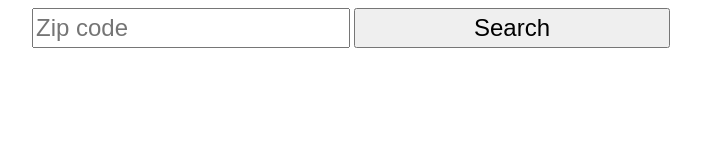
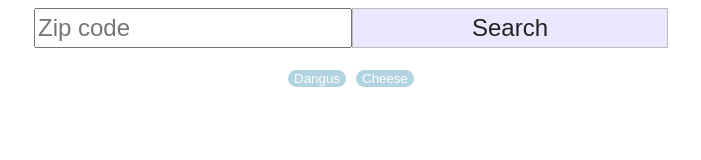
Before and after one commit to kokopelli314/find-a-farmer, a website built with webpack: page index.html in a window 1280 px wide. Shown: the whole page, without its empty margins (289-990 px from the left). Built offline with nearby package versions, Linux system fonts and the light colour scheme.

Commit message:
initial button formats

```diff
--- a/css/styles.css
+++ b/css/styles.css
@@ -1,20 +1,30 @@
+body {
+    color: #222;
+}
+
 .search-wrapper {
     height: 2.5em;
     width: 100%;
     margin: auto;
     text-align: center;
+    display: flex;
+    flex-wrap: wrap;
+    justify-content: center;
 }
-input[type="text"], button {
+input[type="text"], .big-button {
     height: 100%;
     font-size: 1.5em;
     box-sizing: border-box;
     -moz-box-sizing: border-box;
+    color: inherit;
 }
 input[type="text"] {
     max-width: 70%;
 }
-button {
+.big-button {
     width: 25%;
+    background-color: hsl(250, 90%, 95%);
+    border: 1px solid #bbb;
 }
 .more-results-wrapper {
     text-align: center;
@@ -26,10 +36,33 @@ button {
     display: inline-block;
 }
 
-.distance {
-    color: #999;
+
+.tag-toggle-wrapper {
+    display: flex;
+    flex-wrap: wrap;
+    justify-content: center;
+    margin: 20px auto;
 }
 
+.tag-toggle {
+    margin: 2px 5px;
+    background-color: hsl(197, 44%, 79%);
+    color: #fefefe;
+    border: 0;
+    border-radius: 10px;
+}
+.tag-toggle:hover {
+    background-color: hsl(198, 62%, 71%);
+}
+.tag-toggle.selected {
+    background-color: hsl(198, 62%, 61%);
+    color: #fafafa;
+}
+
+
+.distance {
+    color: #888;
+}
 
 .market-summary-wrapper {
     display: flex;
@@ -37,7 +70,6 @@ button {
     justify-content: center;
     align-items: center;
     font-size: 1.2em;
-    color: #111;
 }
 
 .market-summary {
--- a/index.html
+++ b/index.html
@@ -11,7 +11,12 @@
     <div>
         <div class="search-wrapper">
             <input id="zipcode" type="text" placeholder="Zip code">
-            <button id="submit-search">Search</button>
+            <button class="big-button" id="submit-search">Search</button>
+        </div>
+
+        <div class="tag-toggle-wrapper" id="tag-toggle-wrapper">
+            <button class="tag-toggle">Dangus</button>
+            <button class="tag-toggle">Cheese</button>
         </div>
 
         <div class="market-summary-wrapper" id="summary-wrapper">
@@ -19,7 +24,7 @@
         </div>
 
         <div class="more-results-wrapper">
-            <button id="more-results">More results</button>
+            <button class="big-button" id="more-results">More results</button>
         </div>
     </div>
 </body>
--- a/js/farmer.js
+++ b/js/farmer.js
@@ -42,11 +42,29 @@ function makeSummaries(markets, parent, numberToAdd) {
 }
 
 
+function addTagToggle(tagText, parent) {
+    const tag = $('<button>' + tagText + '</button>').addClass('tag-toggle');
+    tag.appendTo(parent);
+    tag.click((e) => {
+        tag.toggleClass('selected');
+    });
+}
+
+function makeTags(markets, parent) {
+    for (var i=0; i < markets.length; i++) {
+        addTagToggle(markets[i]['marketname'], parent);
+    }
+
+}
+
+
+
 function init() {
     // Market data singleton
     const markets = {
         data: [],
         lastDisplayed: 0,
+        // hasMore: true if there are more markets to display
         hasMore: function () { // can't use arrow function due to 'this' binding
             return (this.data != undefined && this.lastDisplayed < this.data.length);
         },
@@ -63,6 +81,8 @@ function init() {
         api.local($('#zipcode').val())
             .then((data) => {
                 markets.data = data;
+
+                // Display market data
                 makeSummaries(markets, $('#summary-wrapper'), 9);
 
                 // Display button to get more results
@@ -72,6 +92,9 @@ function init() {
                         makeSummaries(markets, $('#summary-wrapper'), 9);
                     });
                 }
+
+                // Show tags to toggle/filter with
+                makeTags(markets, $('#tag-toggle-wrapper'));
             })
             .catch((err) => console.log(err));
     });
```
Also changed, not shown: js/market-data.js (+5 -5 lines), build/main.js, 1 other file.
